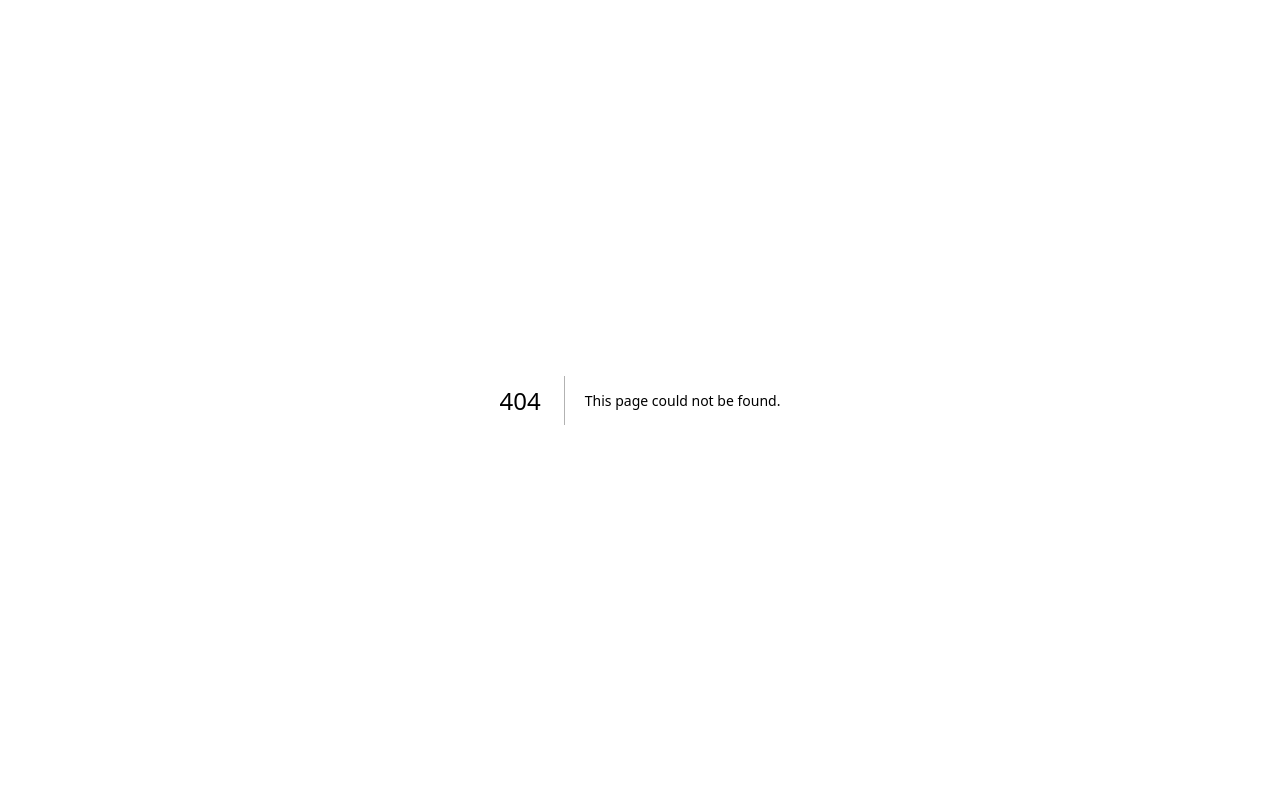
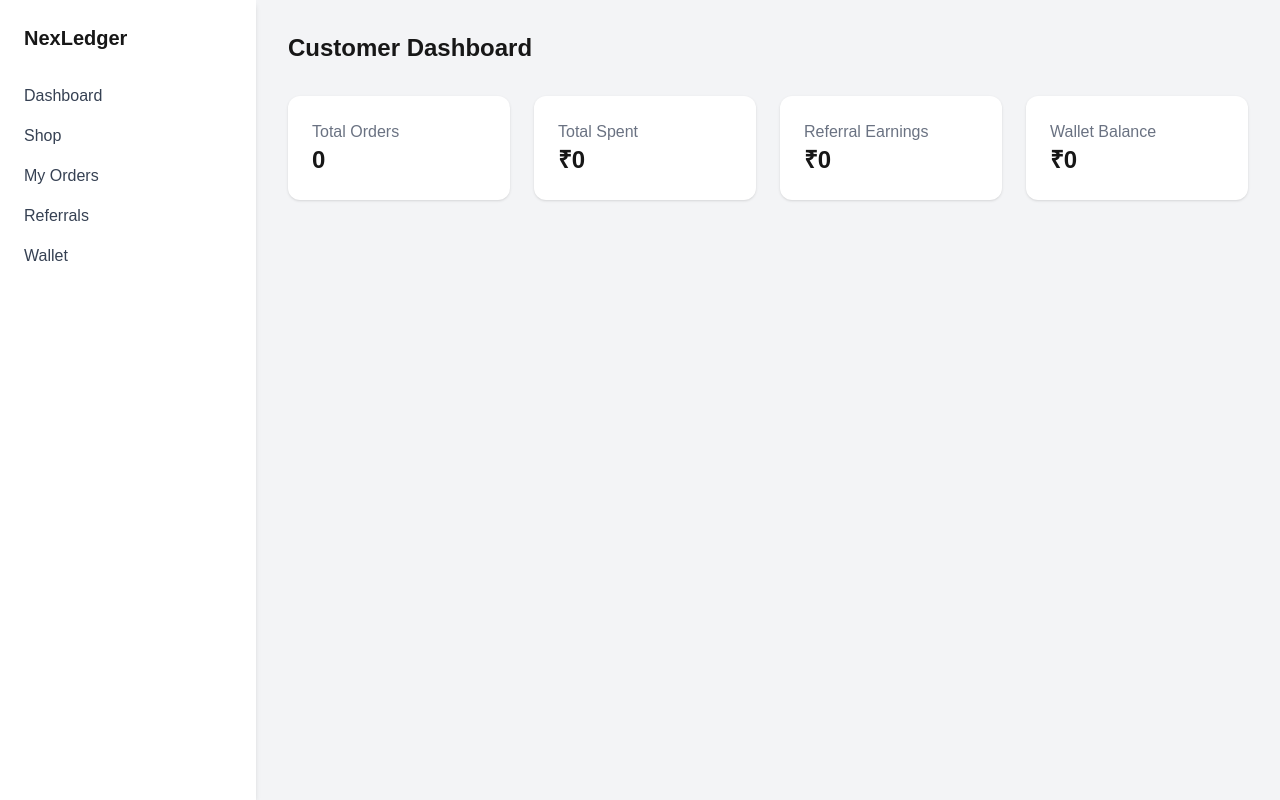
Before and after one commit to ShreyasTigga/NexLedger-Cloud-Native-Inventory-And-Accounting-System-with-Referral-Commission-Engine, a Next.js app in the folder nexledger/: page /customer/dashboard in a window 1280 px wide. Before the commit this address had no page. Built offline with nearby package versions, Linux system fonts and the light colour scheme; no server answers; the database is empty.

Commit message:
Updated Customer Side Frontend

```diff
--- /dev/null
+++ b/nexledger/app/api/customer/dashboard/route.ts
@@ -0,0 +1,28 @@
+import { NextResponse } from "next/server"
+import dbConnect from "@/lib/mongodb"
+import SalesInvoice from "@/models/salesInvoice"
+
+export async function GET() {
+
+  await dbConnect()
+
+  const totalOrders = await SalesInvoice.countDocuments()
+
+  const totalSpentAgg = await SalesInvoice.aggregate([
+    {
+      $group: {
+        _id: null,
+        total: { $sum: "$totalAmount" }
+      }
+    }
+  ])
+
+  const totalSpent = totalSpentAgg[0]?.total || 0
+
+  return NextResponse.json({
+    totalOrders,
+    totalSpent,
+    referralEarnings: 0,
+    walletBalance: 0
+  })
+}
--- a/nexledger/app/api/sales/route.ts
+++ b/nexledger/app/api/sales/route.ts
@@ -38,9 +38,13 @@ export async function POST(req: NextRequest) {
         )
       }
 
-      totalAmount += item.price * item.quantity
+      totalAmount += product.sellingPrice * item.quantity
 
       // Reduce stock
+      await Item.findByIdAndUpdate(product._id, {
+        $inc: { stockQuantity: -item.quantity }
+      })
+
       await StockMovement.create({
         itemId: product._id,
         type: "sale",
--- /dev/null
+++ b/nexledger/app/customer/dashboard/page.tsx
@@ -0,0 +1,61 @@
+"use client"
+
+import { useEffect, useState } from "react"
+
+export default function CustomerDashboard() {
+
+  const [stats, setStats] = useState<any>(null)
+
+  useEffect(() => {
+    fetch("/api/customer/dashboard")
+      .then(res => res.json())
+      .then(setStats)
+  }, [])
+
+  if (!stats) {
+    return <p>Loading dashboard...</p>
+  }
+
+  return (
+    <div className="space-y-8">
+
+      <h1 className="text-2xl font-semibold">
+        Customer Dashboard
+      </h1>
+
+      {/* Stats Cards */}
+      <div className="grid grid-cols-1 md:grid-cols-4 gap-6">
+
+        <div className="bg-white p-6 rounded-xl shadow">
+          <p className="text-gray-500">Total Orders</p>
+          <p className="text-2xl font-bold">
+            {stats.totalOrders}
+          </p>
+        </div>
+
+        <div className="bg-white p-6 rounded-xl shadow">
+          <p className="text-gray-500">Total Spent</p>
+          <p className="text-2xl font-bold">
+            ₹{stats.totalSpent}
+          </p>
+        </div>
+
+        <div className="bg-white p-6 rounded-xl shadow">
+          <p className="text-gray-500">Referral Earnings</p>
+          <p className="text-2xl font-bold">
+            ₹{stats.referralEarnings}
+          </p>
+        </div>
+
+        <div className="bg-white p-6 rounded-xl shadow">
+          <p className="text-gray-500">Wallet Balance</p>
+          <p className="text-2xl font-bold">
+            ₹{stats.walletBalance}
+          </p>
+        </div>
+
+      </div>
+
+    </div>
+  )
+}
--- /dev/null
+++ b/nexledger/app/customer/layout.tsx
@@ -0,0 +1,53 @@
+"use client"
+
+import Link from "next/link"
+
+export default function CustomerLayout({
+  children
+}: {
+  children: React.ReactNode
+}) {
+  return (
+    <div className="flex min-h-screen bg-gray-100">
+
+      {/* Sidebar */}
+      <aside className="w-64 bg-white shadow-md p-6">
+
+        <h1 className="text-xl font-bold mb-8">
+          NexLedger
+        </h1>
+
+        <nav className="flex flex-col gap-4 text-gray-700">
+
+          <Link href="/customer/dashboard">
+            Dashboard
+          </Link>
+
+          <Link href="/customer/shop">
+            Shop
+          </Link>
+
+          <Link href="/customer/orders">
+            My Orders
+          </Link>
+
+          <Link href="/customer/referrals">
+            Referrals
+          </Link>
+
+          <Link href="/customer/wallet">
+            Wallet
+          </Link>
+
+        </nav>
+
+      </aside>
+
+      {/* Main Content */}
+      <main className="flex-1 p-8">
+        {children}
+      </main>
+
+    </div>
+  )
+}
--- a/nexledger/app/store/cart/page.tsx
+++ b/nexledger/app/customer/orders/page.tsx
@@ -1,10 +1,13 @@
 "use client"
 
 import { useCart } from "@/components/CartProvider"
+import { useRouter } from "next/navigation"
 
 export default function CartPage() {
 
-  const { cart, removeFromCart, clearCart, addToCart } = useCart()
+  const router = useRouter()
+
+  const { cart, removeFromCart, clearCart, addToCart, decreaseQuantity } = useCart()
 
   const total = cart.reduce(
     (sum: number, item) => sum + item.price * item.quantity,
@@ -41,8 +44,8 @@ const checkout = async () => {
     const data = await res.json()
 
     if (res.ok) {
-    alert("Order placed successfully")
       clearCart()
+      router.push(`/store/order/${data._id}`)
     } else {
       alert(data.error)
     }
@@ -77,7 +80,7 @@ const checkout = async () => {
             <div className="flex items-center gap-2 mt-2">
 
               <button
-                onClick={() => removeFromCart(item.productId)}
+                onClick={() => decreaseQuantity(item.productId)}
                 className="px-2 bg-gray-200 rounded"
               >
                 -
--- /dev/null
+++ b/nexledger/app/customer/referrals/page.tsx
@@ -0,0 +1,3 @@
+export default function ReferralsPage() {
+  return <h1>Referral Network</h1>
+}
--- a/nexledger/app/store/page.tsx
+++ b/nexledger/app/customer/shop/page.tsx
@@ -52,9 +52,19 @@ export default function StorePage() {
                 ₹{product.sellingPrice}
               </p>
 
-              <p className="text-sm text-green-600">
-                In Stock: {product.stockQuantity}
-              </p>
+              <p
+  className={`text-sm ${
+    product.stockQuantity === 0
+      ? "text-red-600"
+      : product.stockQuantity < 5
+      ? "text-yellow-600"
+      : "text-green-600"
+  }`}
+>
+  {product.stockQuantity === 0
+    ? "Out of Stock"
+    : `In Stock: ${product.stockQuantity}`}
+</p>
 
             </Link>
 
--- /dev/null
+++ b/nexledger/app/customer/wallet/page.tsx
@@ -0,0 +1,3 @@
+export default function WalletPage() {
+  return <h1>Customer Wallet</h1>
+}
--- a/nexledger/components/CartProvider.tsx
+++ b/nexledger/components/CartProvider.tsx
@@ -14,11 +14,13 @@ interface CartContextType {
   addToCart: (item: CartItem) => void
   removeFromCart: (productId: string) => void
   clearCart: () => void
+  decreaseQuantity: (productId: string) => void
 }
 
 const CartContext = createContext<CartContextType | undefined>(undefined)
 
 export function CartProvider({ children }: { children: React.ReactNode }) {
+
   const [cart, setCart] = useState<CartItem[]>([])
 
   useEffect(() => {
@@ -52,13 +54,31 @@ export function CartProvider({ children }: { children: React.ReactNode }) {
     setCart(prev => prev.filter(p => p.productId !== productId))
   }
 
+  const decreaseQuantity = (productId: string) => {
+    setCart(prev =>
+      prev
+        .map(item =>
+          item.productId === productId
+            ? { ...item, quantity: item.quantity - 1 }
+            : item
+        )
+        .filter(item => item.quantity > 0)
+    )
+  }
+
   const clearCart = () => {
     setCart([])
   }
 
   return (
     <CartContext.Provider
-      value={{ cart, addToCart, removeFromCart, clearCart }}
+      value={{
+        cart,
+        addToCart,
+        removeFromCart,
+        clearCart,
+        decreaseQuantity
+      }}
     >
       {children}
     </CartContext.Provider>
--- a/nexledger/models/item.ts
+++ b/nexledger/models/item.ts
@@ -84,6 +84,10 @@ const ItemSchema = new Schema<ItemDocument>(
   }
 )
 
+ItemSchema.index({ sku: 1 })
+ItemSchema.index({ category: 1 })
+ItemSchema.index({ name: "text" })
+
 const Item =
   (models.Item as mongoose.Model<ItemDocument>) ||
   model<ItemDocument>("Item", ItemSchema)
```
Also changed, not shown: nexledger/app/customer/product/[id]/page.tsx (renamed from nexledger/app/store/product/[id]/page.tsx). Lines whose indentation alone changed are shown as unchanged.
